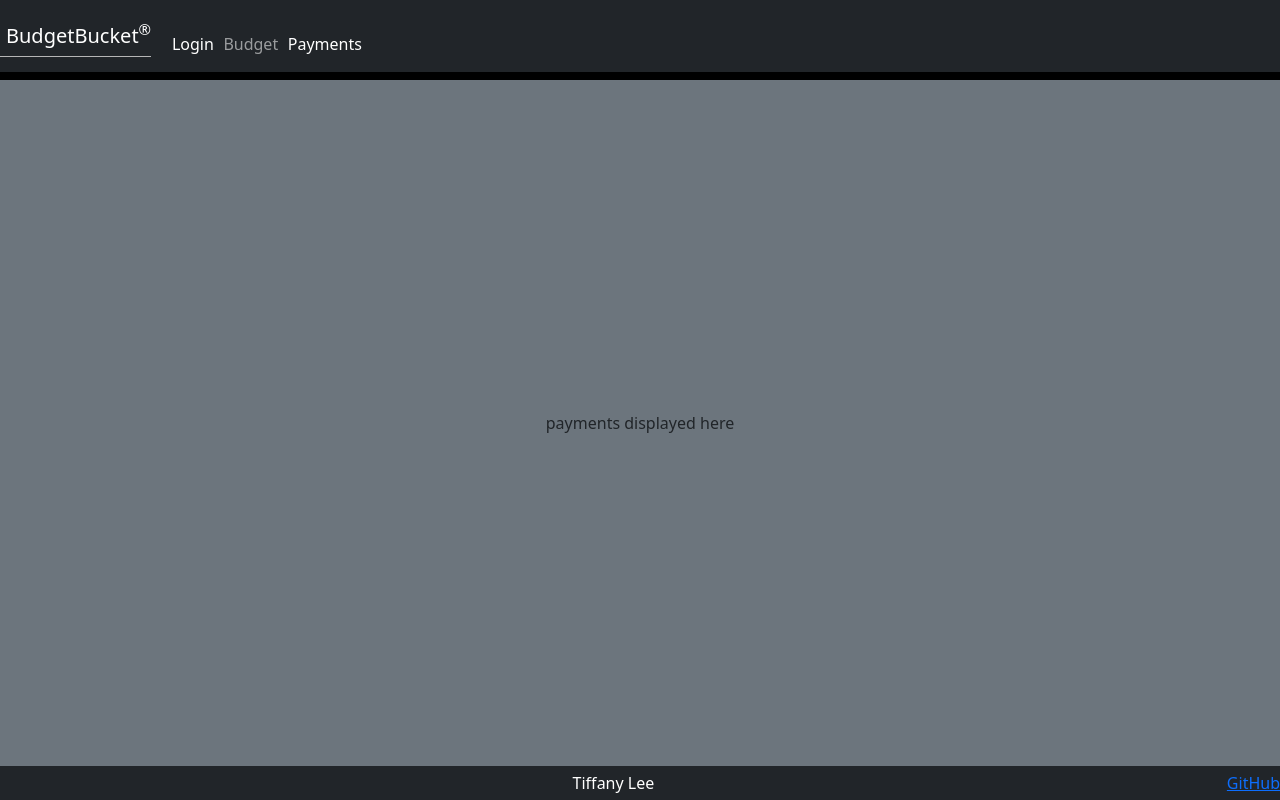
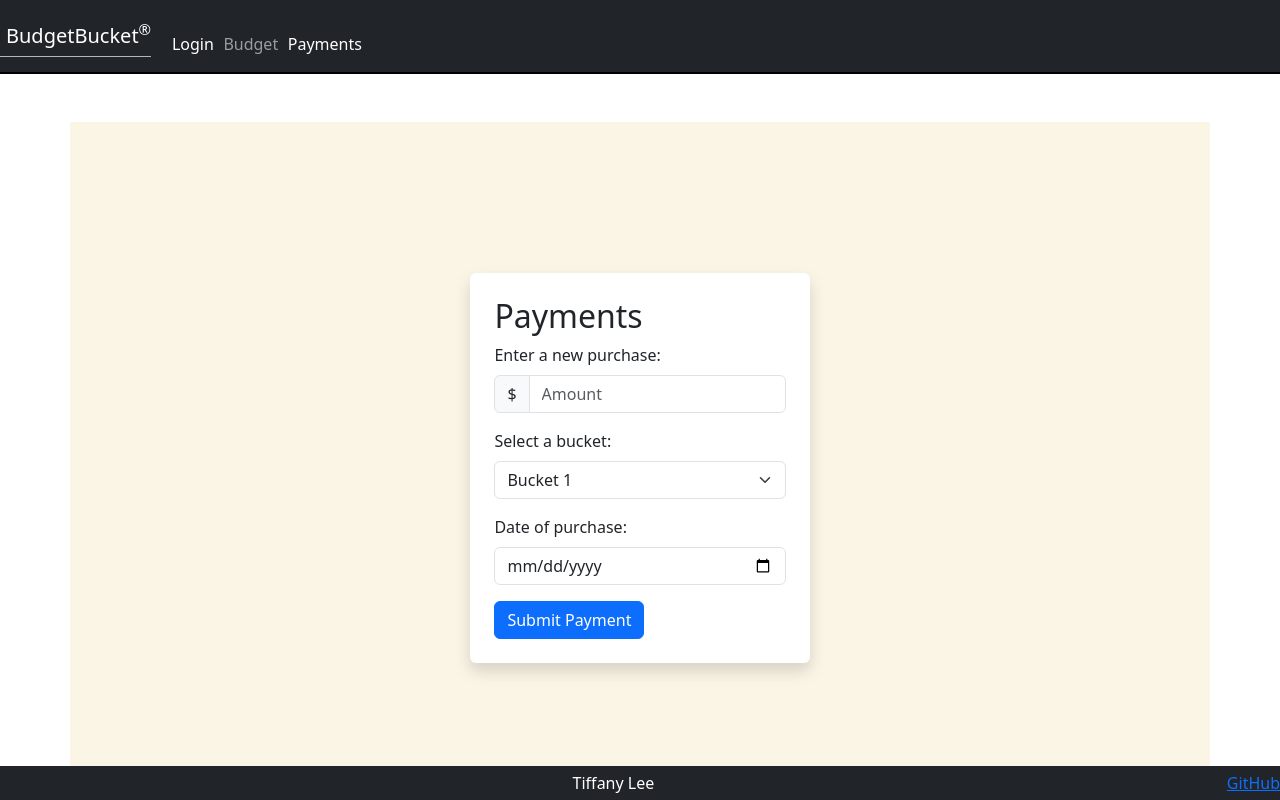
Before and after one commit to tiffannyylee/startup, a React (Vite) app: page /payments in a window 1280 px wide. Built offline with nearby package versions, Linux system fonts and the light colour scheme.

Commit message:
made payments render

```diff
--- a/src/app.jsx
+++ b/src/app.jsx
@@ -24,7 +24,7 @@ export default function App() {
             <NavLink className="nav-link" to="/budget">Budget</NavLink>
           </li>
           <li className="nav-item">
-            <NavLink className="nav-link" to="payments">Payments</NavLink>
+            <NavLink className="nav-link" to="/payments">Payments</NavLink>
           </li>
         </menu>
       </nav>
--- a/src/login/login.jsx
+++ b/src/login/login.jsx
@@ -2,8 +2,39 @@ import React from 'react';
 
 export function Login() {
   return (
-    <main className='container-fluid bg-secondary text-center'>
-      <div>login displayed here</div>
-    </main>
+    <main className="container d-flex justify-content-center align-items-center vh-100">
+    <div className="w-50">
+      <h1 className="text-center">Welcome to BudgetBucket</h1>
+      <form method="get" action="budget.html" class="mt-5">
+        {/* <!-- Email Input --> */}
+        <div className="input-group mb-3">
+          <span className="input-group-text">@</span>
+          <input
+            className="form-control"
+            type="email"
+            placeholder="your@email.com"
+            required
+          />
+        </div>
+
+        {/* <!-- Password Input --> */}
+        <div className="input-group mb-3">
+          <span className="input-group-text">🔒</span>
+          <input
+            className="form-control"
+            type="password"
+            placeholder="password"
+            required
+          />
+        </div>
+
+        {/* <!-- Buttons --> */}
+        <div className="d-grid gap-2">
+          <button className="btn btn-primary" type="submit">Login</button>
+          <button className="btn btn-secondary" type="button">Create Account</button>
+        </div>
+      </form>
+    </div>
+  </main>
   );
 }
--- a/src/payments/payments.jsx
+++ b/src/payments/payments.jsx
@@ -2,8 +2,44 @@ import React from 'react';
 
 export function Payments() {
   return (
-    <main className='container-fluid bg-secondary text-center'>
-      <div>payments displayed here</div>
+    <main className="container mt-5 pt-5">
+      <div className="bg-white p-4 shadow rounded">
+        <h2>Payments</h2>
+        <form>
+          <div className="mb-3">
+            <label for="amount" className="form-label">Enter a new purchase:</label>
+            <div className="input-group">
+              <span className="input-group-text">$</span>
+              <input
+                type="number"
+                className="form-control"
+                id="amount"
+                placeholder="Amount"
+                required
+              />
+            </div>
+          </div>
+          <div className="mb-3">
+            <label for="bucket" className="form-label">Select a bucket:</label>
+            <select className="form-select" id="bucket" name="buckets" required>
+              <option value="bucket1">Bucket 1</option>
+              <option value="bucket2">Bucket 2</option>
+              <option value="bucket3">Bucket 3</option>
+            </select>
+          </div>
+          <div className="mb-3">
+            <label for="date" className="form-label">Date of purchase:</label>
+            <input
+              type="date"
+              className="form-control"
+              id="date"
+              placeholder="Date"
+              required
+            />
+          </div>
+          <button type="submit" className="btn btn-primary">Submit Payment</button>
+        </form>
+      </div>
     </main>
   );
 }
```
Also changed, not shown: deleteLogin.html (renamed from login.html), deletePayments.html (renamed from payment.html).
